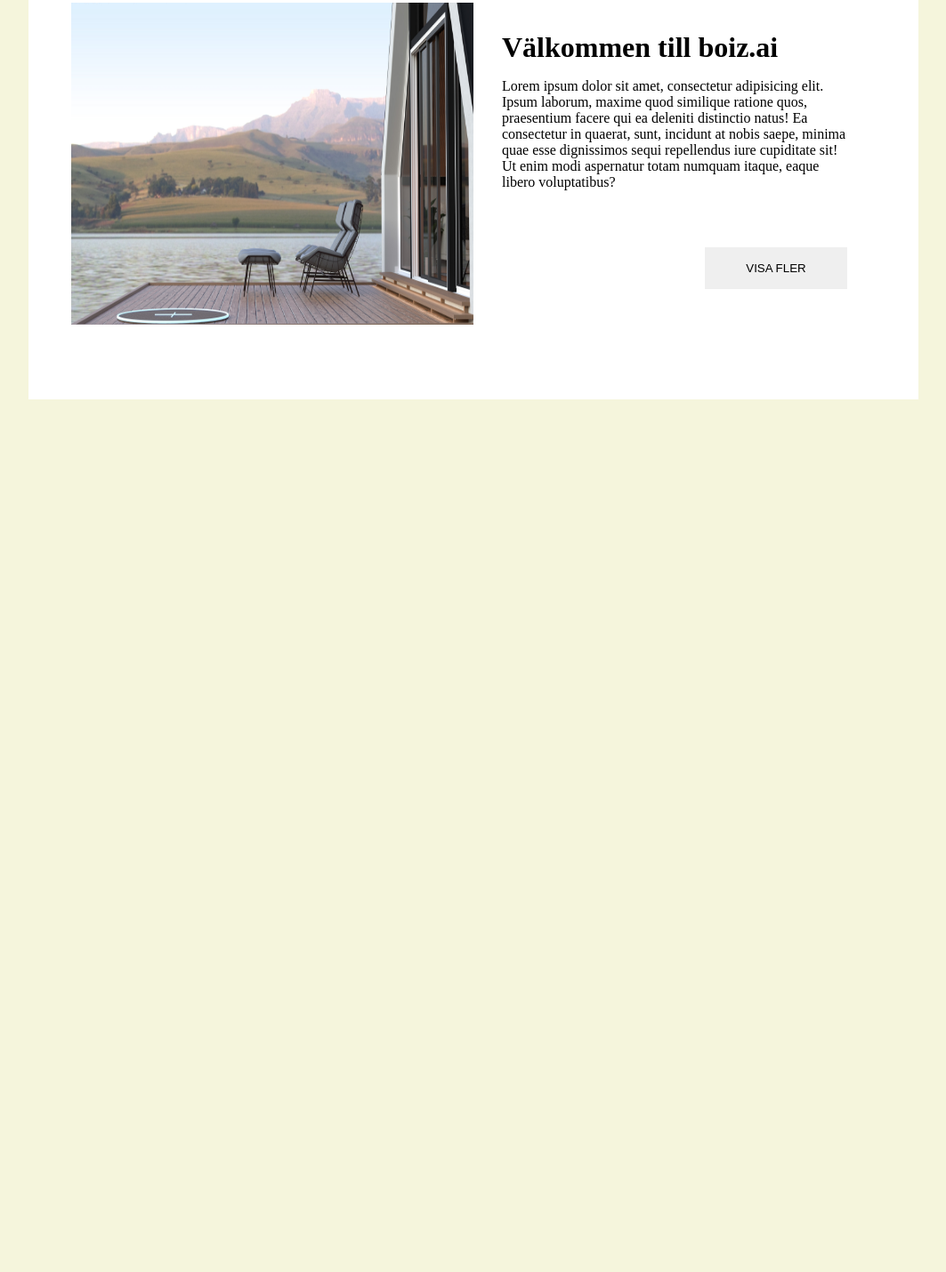
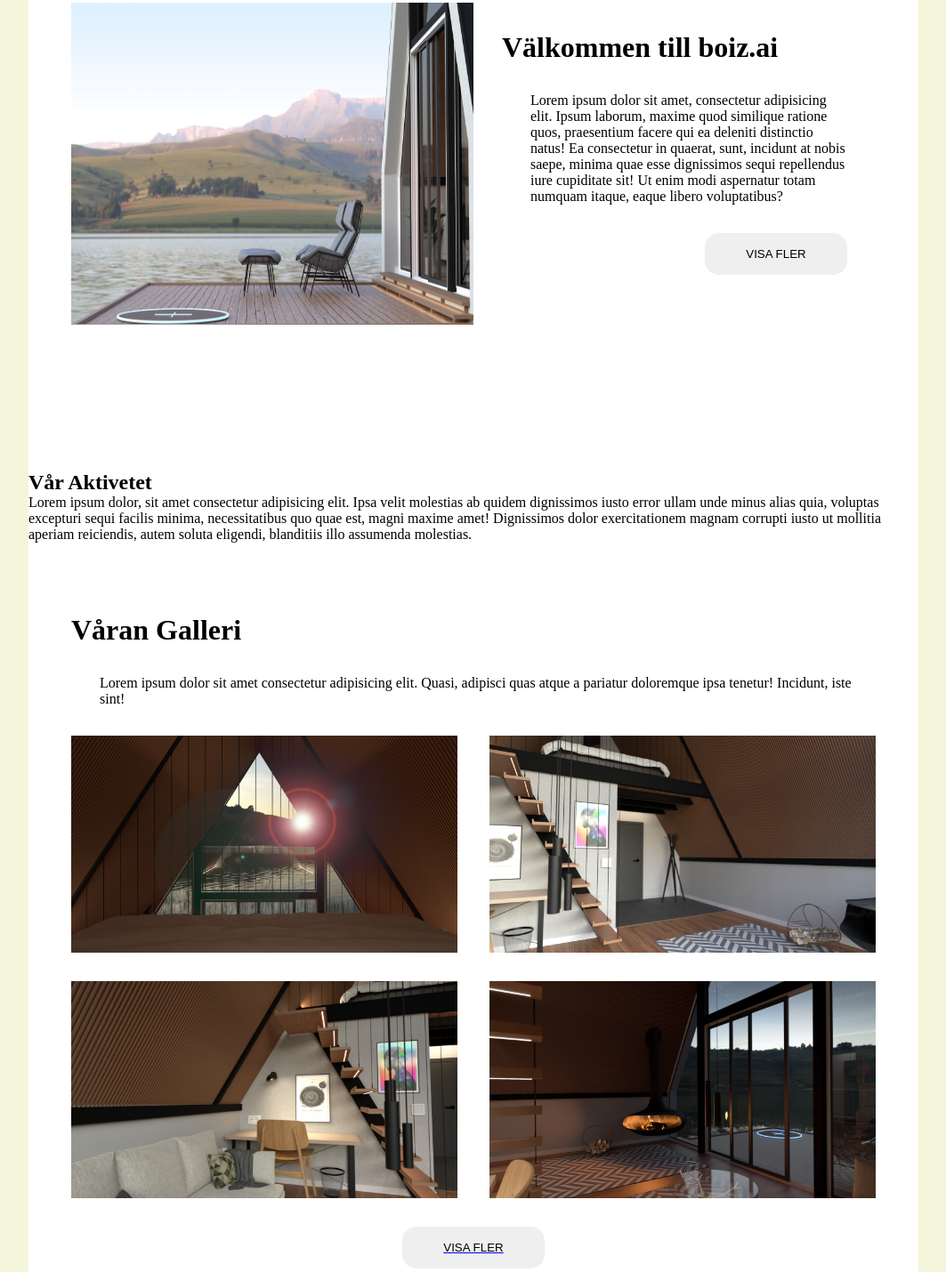
Before and after one commit to Felicia-V03/borz.ai, a plain HTML site: page index.html in a window 1280 px wide. Shown: the part 534-1964 px from the top of the page at 89% size, without its empty margins (108-1171 px from the left). Before the commit the page ends 983 px from the top, so only its background shows below. Drawn offline with Linux system fonts and the light colour scheme; a web font is replaced by a local one.

Commit message:
edit index, add more in styling and add foto

```diff
--- a/index.html
+++ b/index.html
@@ -54,11 +54,11 @@
         <main class="main-section">
             <section class="main-welcome__section">
                 <figure class="main-welcome__image-box">
-                    <img class="main-welcome__image-day" src="assets/photos/09-day.jpg" alt="View from bed in the room">
+                    <img class="main-welcome__image" src="assets/photos/09-day.jpg" alt="View from bed in the room">
                 </figure>
-                <article class="main-welcome__text-box">
-                    <h2 class="main-welcome__title">Välkommen till boiz.ai</h2>
-                    <p class="main-welcome__subtitle">Lorem ipsum dolor sit amet,
+                <article class="main-section__text-box">
+                    <h2 class="main-section__title">Välkommen till boiz.ai</h2>
+                    <p class="main-section__subtitle">Lorem ipsum dolor sit amet,
                         consectetur adipisicing elit. Ipsum laborum, maxime quod
                         similique ratione quos, praesentium facere qui ea deleniti
                         distinctio natus! Ea consectetur in quaerat, sunt, incidunt
@@ -66,22 +66,59 @@
                         iure cupiditate sit! Ut enim modi aspernatur totam numquam itaque,
                         eaque libero voluptatibus?
                     </p>
-                    <button class="main-welcome__button">VISA FLER</button>
+                    <a href="sematic.html" class="main-section__button">
+                        <button class="every-section__button">VISA FLER</button>
+                    </a>
                 </article>
             </section>
+        </main>
 
-            <article class="main-comment__article">
+        <aside class="aside-section">
+            <article class="aside-article__section">
+                <h2 class="aside-article__title">Vår Aktivetet</h2>
+                <p class="aside-article__subtitle">Lorem ipsum dolor, sit amet consectetur
+                    adipisicing elit. Ipsa velit molestias ab quidem dignissimos
+                    iusto error ullam unde minus alias quia, voluptas excepturi
+                    sequi facilis minima, necessitatibus quo quae est, magni maxime
+                    amet! Dignissimos dolor exercitationem magnam corrupti iusto ut
+                    mollitia aperiam reiciendis, autem soluta eligendi, blanditiis illo
+                    assumenda molestias.
+                </p>
+            </article>
+        </aside>
 
+        <main class="main-section">
+            <section class="main-gallery__section">
+                <h2 class="main-section__title">Våran Galleri</h2>
+                <p class="main-section__subtitle">Lorem ipsum dolor sit amet consectetur
+                    adipisicing elit. Quasi, adipisci quas atque a pariatur doloremque
+                    ipsa tenetur! Incidunt, iste sint!
+                </p>
+                <section class="main-gallery__box">
+                    <img src="assets/photos/03-night.jpg" alt="Galleri image" class="main-gallery__image">
+                    <img src="assets/photos/06-day.jpg" alt="Galleri image" class="main-gallery__image">
+                    <img src="assets/photos/01-day.jpg" alt="Galleri image" class="main-gallery__image">
+                    <img src="assets/photos/02-night.jpg" alt="Galleri image" class="main-gallery__image">
+                </section>
+                <a href="#" class="main-section__button">
+                    <button class="every-section__button">VISA FLER</button>
+                </a>
+            </section>
+        </main>
+
+        <aside class="aside-section">
+            <article class="aside-article__section">
+                <h2 class="aside-article__title">Folk Säger</h2>
+                <p class="aside-article__subtitle">"Lorem, ipsum dolor sit amet consectetur
+                    adipisicing elit. Quas, tempore doloribus fugit perferendis ad corporis.
+                    Dolorum dolores harum exercitationem temporibus."
+                </p>
+                <section class="aside-article__profile">
+                    <img src="assets/photos/Planting.png" alt="Profile image">
+                    <p class="aside-article__name">Raven Sprig The Moonflower</p>
+                </section>
             </article>
-
-            <section class="main-gallery__section">
-
-            </section>
-
-            <article class="main-comment__article">
-
-            </article>
-        </main>
+        </aside>
 
         <footer class="footer-section">
 
--- a/styles.css
+++ b/styles.css
@@ -1,10 +1,9 @@
-@import url('https://fonts.googleapis.com/css2?family=Fira+Sans:ital,wght@0,400;1,100&family=Libre+Barcode+128&family=Sansita:ital,wght@0,400;0,700;0,800;0,900;1,400;1,700;1,800;1,900&display=swap');
-
+@import url('https://fonts.googleapis.com/css2?family=Noto+Sans:ital,wght@0,100..900;1,100..900&family=Open+Sans:ital,wght@0,300..800;1,300..800&display=swap');
 /*-----root-----*/
 :root {
     /*---root for text font---*/
-    --text-font1: 'Sansita', 'sefir';
-    --text-font2: 'Fira Sans', 'sefir';
+    --text-font-open: 'Open Sans', 'sefir';
+    --text-font-noto: 'Noto Sans', 'sefir';
 }
 
 * {
@@ -64,7 +63,6 @@ body {
     color: #FAFAFA;
     text-decoration: none;
     text-align: center;
-    font-family: var(--text-font2);
     font-size: 1rem;
     font-weight: 500;
 }
@@ -77,6 +75,7 @@ body {
     display: none;
 }
 
+/*SEARCH NAVIGATION*/
 .head-search__navigation {
     background-color: aquamarine;
     padding: 1rem;
@@ -133,41 +132,75 @@ body {
 
 .main-welcome__section {
     display: flex;
+    margin-bottom: 5rem;
 }
 
 .main-welcome__image-box {
     width: 50%;
 }
 
-.main-welcome__image-day {
+.main-welcome__image {
     aspect-ratio: 5 / 4;
     width: 100%;
 }
 
-.main-welcome__text-box {
+.main-section__text-box {
     width: 50%;
     padding: 2rem;
 
     display: flex;
     flex-direction: column;
+    align-items: flex-end;
+    gap: 2rem;
 }
 
-.main-welcome__title {
+.main-section__title {
     font-size: 2rem;
-    margin-bottom: 1rem;
+    align-self: flex-start;
 }
 
-.main-welcome__subtitle {
+.main-section__subtitle {
     font-size: 1rem;
-    margin-bottom: 4rem;
+    margin-left: 2rem;
 }
 
-.main-welcome__button {
+/*-----GALLERY SECTION-----*/
+
+/*BUTTON IN GALLERY (TO MOVE IT TO CENTER)*/
+.main-gallery__section .main-section__button {
+    display: flex;
+    justify-content: center;
+}
+
+.main-gallery__section .main-section__subtitle {
+    margin-top: 2rem;
+}
+
+.main-gallery__box {
+    display: flex;
+    flex-direction: row;
+    justify-content: space-between;
+    flex-wrap: wrap;
+    gap: 2rem;
+    margin-top: 2rem;
+    margin-bottom: 2rem;
+}
+
+.main-gallery__image {
+    width: 48%;
+}
+
+/*-----BUTTON FOR EVERY SECTION-----*/
+.every-section__button {
     width: 10rem;
     padding: 1rem;
-    align-self: flex-end;
     border: none;
+    border-radius: 1rem;
+    text-decoration: none;
 }
+
+/*-----ASIDE SECTION-----*/
+
 
 @media (min-width: 375px) and (max-width: 576px) {
 
```
Also changed, not shown: assets/photos/Planting.png (added).
